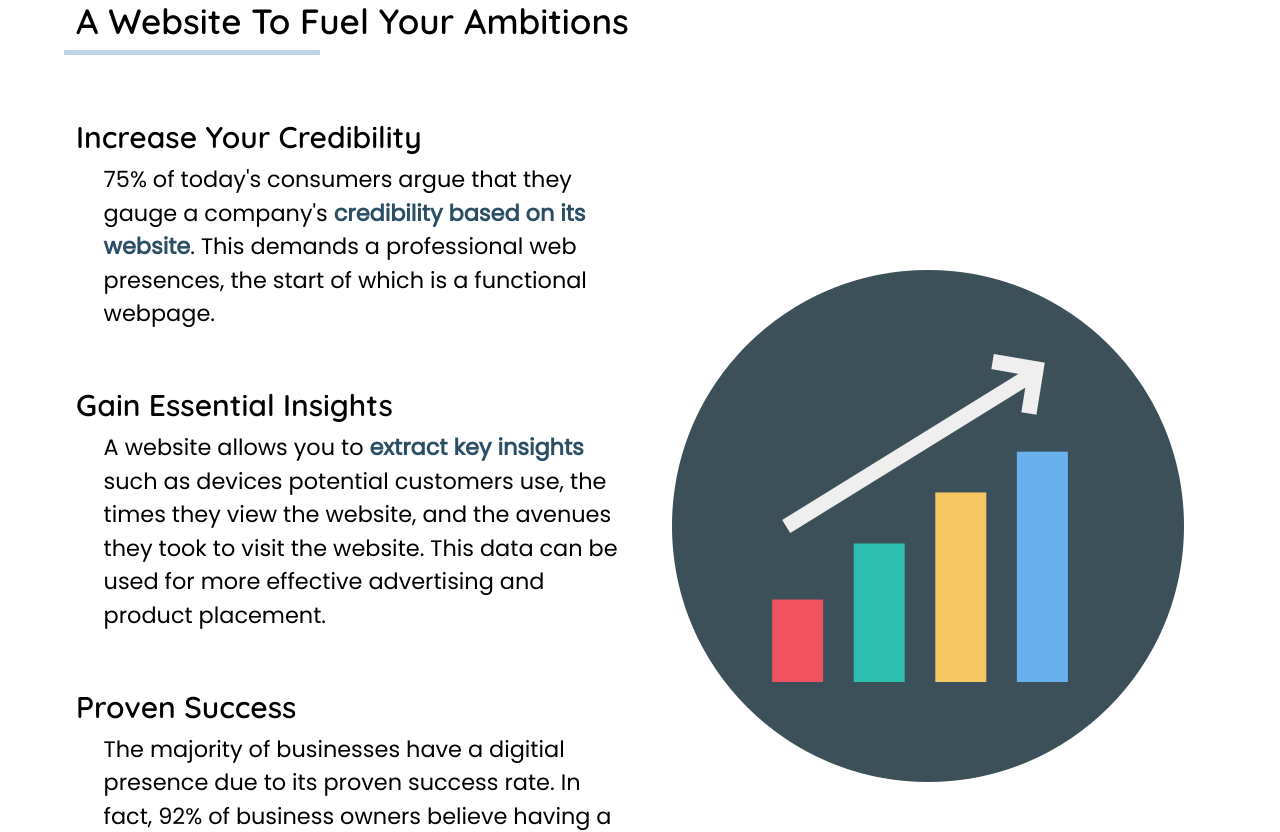
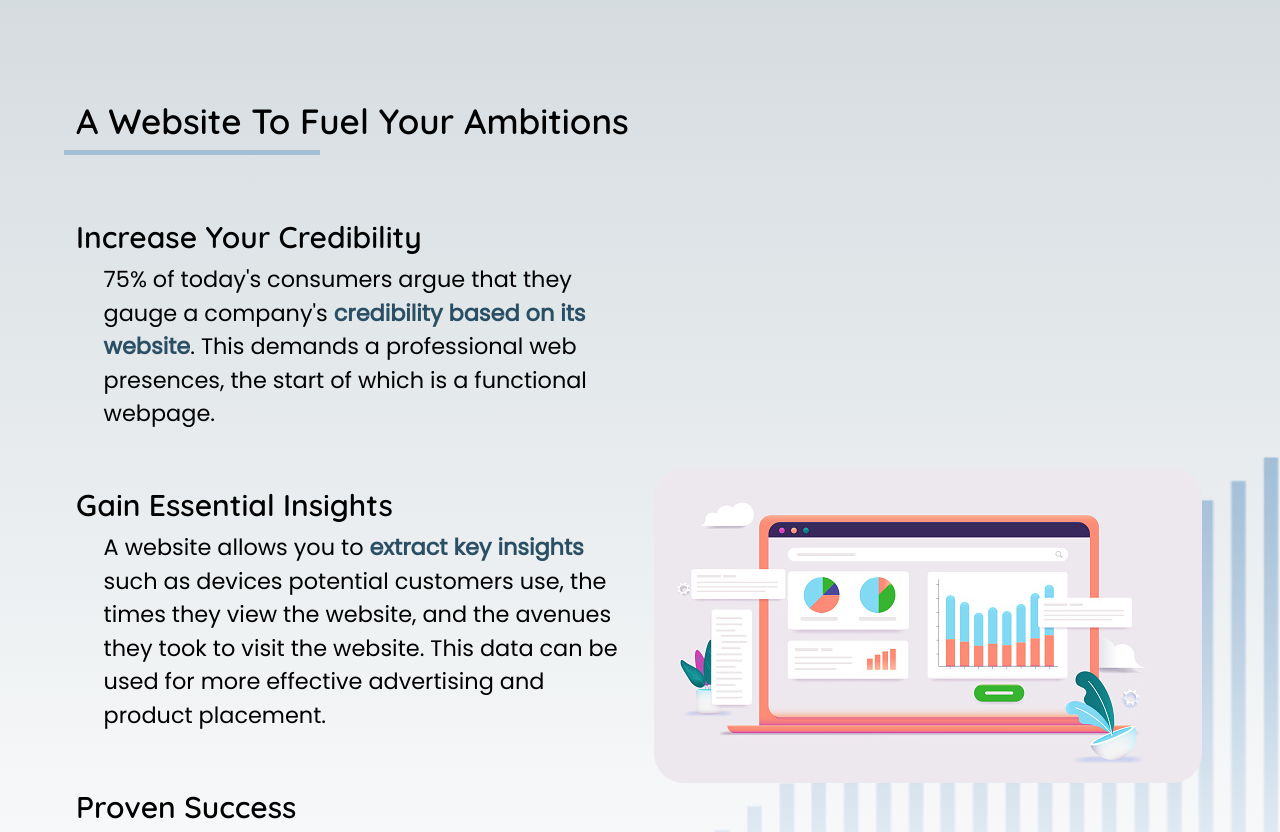
Before and after one commit to CodeDashSign/Code-Sign, a React (Create React App) app in the folder code-sign/: page / in a window 1280 px wide. Shown: the top 832 px of the page. Built offline with nearby package versions, Linux system fonts and the light colour scheme.

Commit message:
Commented out start page - redundant

```diff
--- a/code-sign/src/App.js
+++ b/code-sign/src/App.js
@@ -16,7 +16,7 @@ function App() {
             exact
             element={
               <>
-                <Landing />
+                {/* <Landing /> */}
                 <Why />
                 <Mission />
               </>
```
